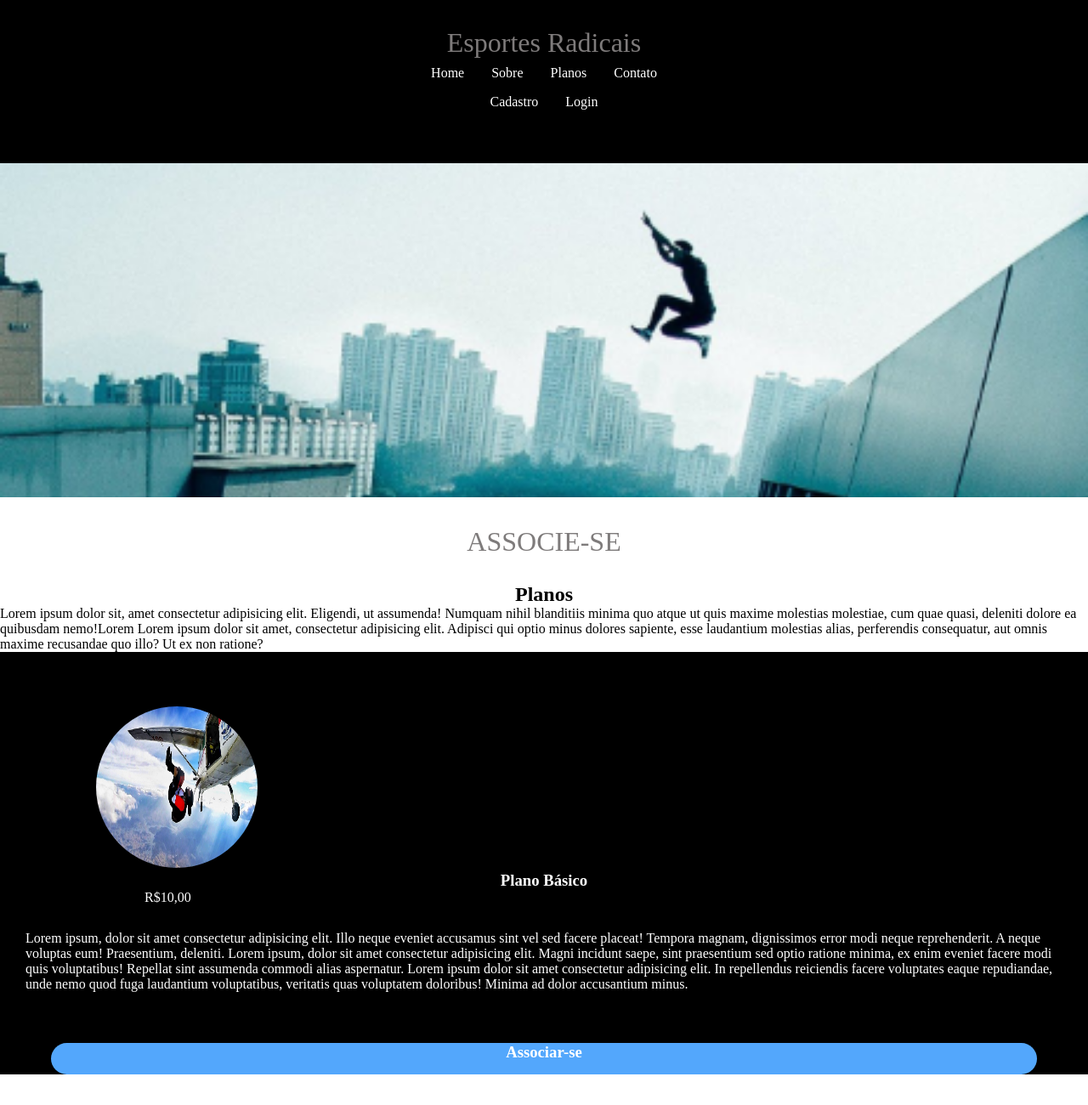
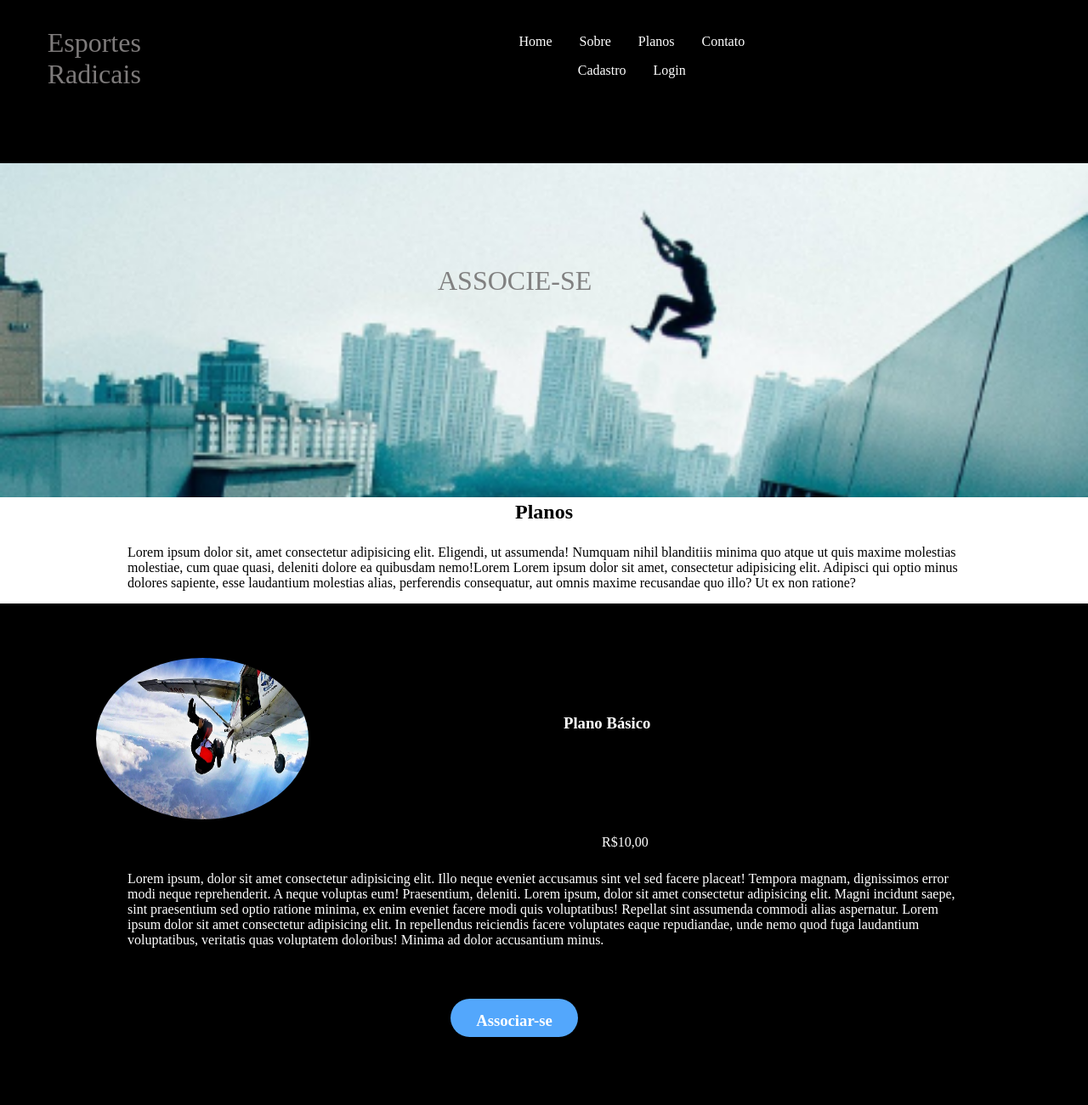
Before and after one commit to jpedrodss/esportesradicais, a plain HTML site: page assinatura.html in a window 1280 px wide. Shown: the top 1300 px of the page at 85% size. Drawn offline with Linux system fonts and the light colour scheme.

Commit message:
estrutura 768 criada

```diff
--- a/assinatura.html
+++ b/assinatura.html
@@ -11,7 +11,7 @@
 <body>
     <header>
             <div class="topmobile">
-                <h1>Esportes Radicais</h1>
+                <h1 class="logo">Esportes Radicais</h1>
                 <nav>
                     <ul class="nave">
                         <li><a href="#">Home</a></li>
@@ -30,22 +30,26 @@
 </body>
 <main>
     <div class="banner">
-        <img class="Banner" src="img/bg.png" alt="homem no parkour">
         <h1 class="texto">ASSOCIE-SE</h1>
+        <img class="parkour" src="img/bg.png" alt="homem no parkour">
     </div>
     <div class="Planos">
         <h2>Planos</h2>
-        <p>Lorem ipsum dolor sit, amet consectetur adipisicing elit. Eligendi, ut assumenda! Numquam nihil blanditiis
+        <p class="planost">Lorem ipsum dolor sit, amet consectetur adipisicing elit. Eligendi, ut assumenda! Numquam nihil blanditiis
             minima quo atque ut quis maxime molestias molestiae, cum quae quasi, deleniti dolore ea quibusdam nemo!Lorem
             Lorem ipsum dolor sit amet, consectetur adipisicing elit. Adipisci qui optio minus dolores sapiente, esse
             laudantium molestias alias, perferendis consequatur, aut omnis maxime recusandae quo illo? Ut ex non
             ratione?</p>
     </div>
     <div class="Plano1">
+        <div class="noticia">
         <img class="propaganda" src="img/banner2.jpg" alt="propaganda">
+        <div class="preco">
         <h3>Plano Básico</h3>
         <p class="valor">R$10,00</p>
-        <p class="texto">Lorem ipsum, dolor sit amet consectetur adipisicing elit. Illo neque eveniet accusamus sint vel sed facere
+    </div>
+    </div>
+        <p class="planost">Lorem ipsum, dolor sit amet consectetur adipisicing elit. Illo neque eveniet accusamus sint vel sed facere
             placeat! Tempora magnam, dignissimos error modi neque reprehenderit. A neque voluptas eum! Praesentium,
             deleniti. Lorem ipsum, dolor sit amet consectetur adipisicing elit. Magni incidunt saepe, sint praesentium
             sed optio ratione minima, ex enim eveniet facere modi quis voluptatibus! Repellat sint assumenda commodi
@@ -53,13 +57,19 @@
             voluptates eaque repudiandae, unde nemo quod fuga laudantium voluptatibus, veritatis quas voluptatem
             doloribus! Minima ad dolor accusantium minus. </p>
             <h3 class="associar">Associar-se</h3>
+         </div>
+
         </div>
     </div>
     <div class="Plano2">
+        <div class="noticia">
         <img class="propaganda" src="img/banner2.jpg" alt="propaganda">
+        <div class="preco">
         <h3>Plano Amador</h3>
         <p class="valor">R$25,00</p>
-        <p class="texto">Lorem ipsum, dolor sit amet consectetur adipisicing elit. Illo neque eveniet accusamus sint vel sed facere
+    </div>
+    </div>
+        <p class="planost">Lorem ipsum, dolor sit amet consectetur adipisicing elit. Illo neque eveniet accusamus sint vel sed facere
             placeat! Tempora magnam, dignissimos error modi neque reprehenderit. A neque voluptas eum! Praesentium,
             deleniti. Lorem ipsum, dolor sit amet consectetur adipisicing elit. Magni incidunt saepe, sint praesentium
             sed optio ratione minima, ex enim eveniet facere modi quis voluptatibus! Repellat sint assumenda commodi
@@ -70,10 +80,14 @@
         </div>
     </div>
     <div class="Plano1">
+        <div class="noticia">
         <img class="propaganda" src="img/banner2.jpg" alt="propaganda">
+        <div class="preco">
         <h3>Plano Intermediário</h3>
         <p class="valor">R$40,00</p>
-        <p class="texto">Lorem ipsum, dolor sit amet consectetur adipisicing elit. Illo neque eveniet accusamus sint vel sed facere
+    </div>
+    </div>
+        <p class="planost">Lorem ipsum, dolor sit amet consectetur adipisicing elit. Illo neque eveniet accusamus sint vel sed facere
             placeat! Tempora magnam, dignissimos error modi neque reprehenderit. A neque voluptas eum! Praesentium,
             deleniti. Lorem ipsum, dolor sit amet consectetur adipisicing elit. Magni incidunt saepe, sint praesentium
             sed optio ratione minima, ex enim eveniet facere modi quis voluptatibus! Repellat sint assumenda commodi
@@ -84,10 +98,14 @@
         </div>
     </div>
     <div class="Plano2">
+        <div class="noticia">
         <img class="propaganda" src="img/banner2.jpg" alt="propaganda">
+        <div class="preco">
         <h3>Plano Profissional</h3>
         <p class="valor">R$68,00</p>
-        <p class="texto">Lorem ipsum, dolor sit amet consectetur adipisicing elit. Illo neque eveniet accusamus sint vel sed facere
+    </div>
+    </div>
+        <p class="planost">Lorem ipsum, dolor sit amet consectetur adipisicing elit. Illo neque eveniet accusamus sint vel sed facere
             placeat! Tempora magnam, dignissimos error modi neque reprehenderit. A neque voluptas eum! Praesentium,
             deleniti. Lorem ipsum, dolor sit amet consectetur adipisicing elit. Magni incidunt saepe, sint praesentium
             sed optio ratione minima, ex enim eveniet facere modi quis voluptatibus! Repellat sint assumenda commodi
--- a/css/style.css
+++ b/css/style.css
@@ -12,6 +12,7 @@
     flex-direction: column;
 
 }
+
 .infoevento {
     display: none;
 }
@@ -36,6 +37,10 @@ h1 {
     color: rgb(126, 123, 123);
     text-align: center;
     font-weight: lighter;
+
+}
+.planost{
+    padding: 10px 30px;
 }
 .topmobile nav {
     width: 100%;
@@ -56,6 +61,7 @@ h1 {
     display: flex;
     margin: 0 auto;
 }
+
 a {
     text-decoration: none;
     list-style-type: none;
@@ -63,6 +69,7 @@ a {
 .Banner{
     width: 100%;
 }
+
 .propaganda{
     width: 190px;
     border-radius: 50%;
@@ -76,41 +83,32 @@ a {
     color: white;
 }
 .texto{
-    margin:30px 30px
+    align-items: center;
+    position: absolute;
+    margin-top: 50px;
+    padding-left: 130px;
+
 }
 .associar{
     background-color:#53a7fc;
     color:white;
-    margin:60px;
+    margin:60px 120px;
     border-radius: 30px;
-    padding-bottom: 15px;
+    padding-bottom: 18px;
+    height:15px;
+    width: 140px;
 }
 .p{
     font-family: 'Times New Roman', Times, serif;
+    padding: 40px 25px
 }
 h2,h3{
     text-align: center;
 }
+
 .valor{
-    margin-left: 170px;
+    margin-left: 180px;
 }
-.banner{
-    background-image: url(img/bg.png);
-}
-
-
-
-
-
-
-
-
-
-
-
-
-
-
 .outra {
     height: 100%;
     width: 100%;
@@ -149,3 +147,88 @@ footer p {
     text-align: center;
     background: linear-gradient(#3D01FF, #157DEB);
 }
+
+/* Fim responsividade 425px */
+
+@media (min-width:426px){
+    .valor{
+        margin-left: 5px;
+    }
+    .associar{
+    }
+
+}
+
+@media (min-width:769px){
+    .texto{
+        padding:70px 290px;
+        color:gray;
+    }
+    .planost{
+        padding:0px 80px;
+        margin-bottom: 15px;
+        margin-top: 25px;
+    }
+    .banner{
+    width: 100%;
+    }
+    .noticia{
+        display: flex;
+    }
+    .valor{
+        margin-left: 45px;
+    }
+    .preco{
+        margin-top: 130px;
+        margin-left: 110px;
+    }
+    .parkour{
+        width: 100%;
+    }
+    .Plano1{
+        height: 530px;
+    }
+    .associar{
+        align-items: center;
+        margin-left: 300px;
+        padding: 15px 5px
+
+    }
+@media (min-width:1201px){
+    .propaganda{
+    width:250px;
+    }
+    .planost{
+    padding:0px 150px;
+    margin-bottom: 15px;
+    margin-top: 25px;
+    }
+    .noticia{
+      display: flex;
+    }
+    .valor ,.h3{
+        margin-top: 120px;
+    }
+    .Plano1{
+        height:600px;
+
+    }
+    h1{
+        margin-left: 225px;
+    }
+    .logo{
+        margin-left: 15px;
+    }
+    .topmobile{
+        display: flex;
+    }
+    .preco{
+        margin-left: 300px;
+    }
+    .a{
+        justify-content: space-evenly;
+        display: flex;
+    }
+    .associar{
+        margin-left:530px;
+    }
```
